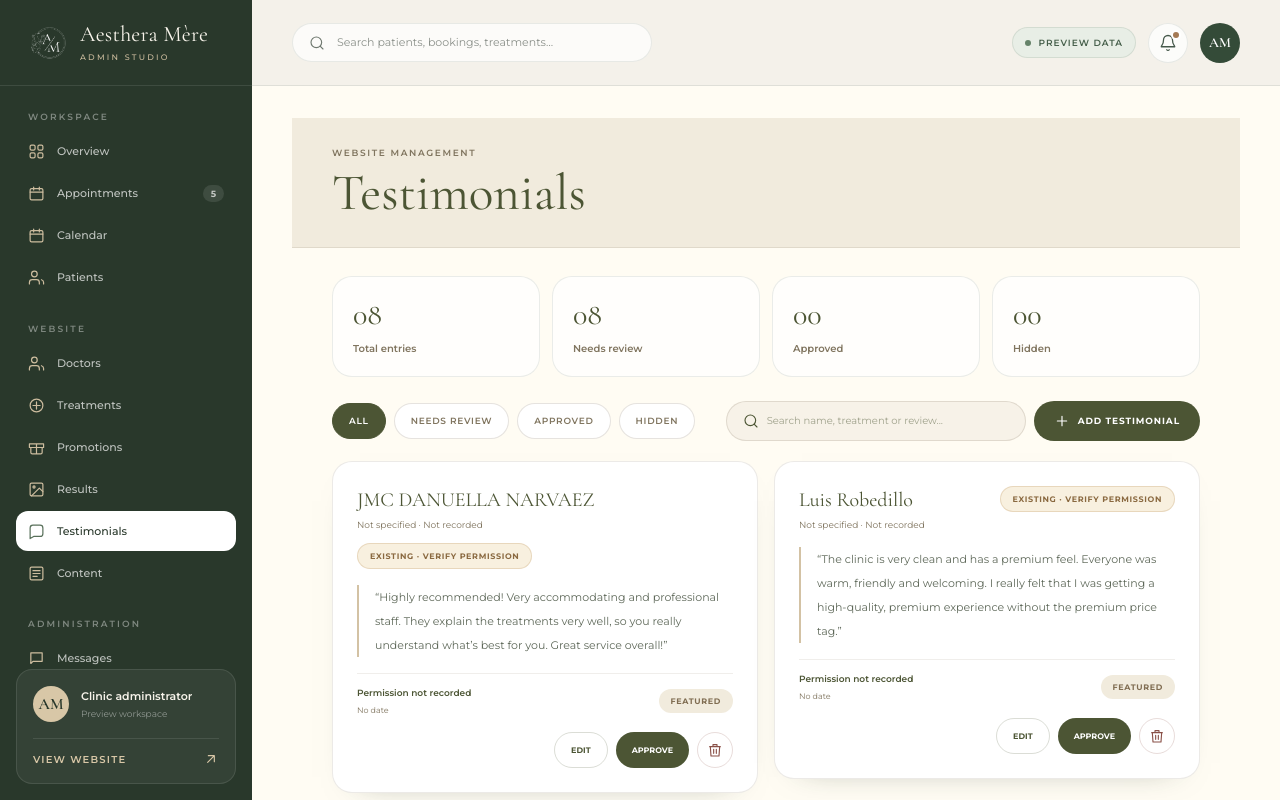
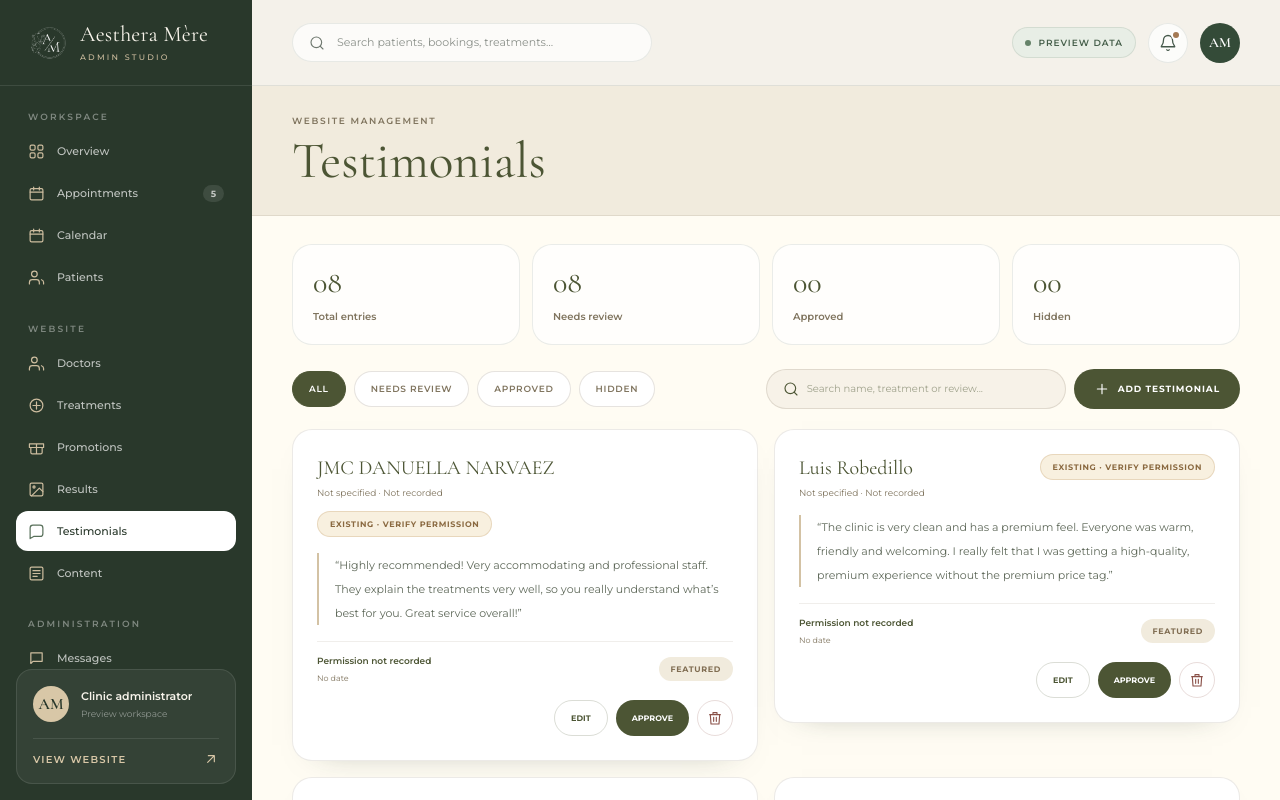
Before and after one commit to bettybeatrix/aesthera-mere, a Next.js app: page /admin/testimonials in a window 1280 px wide. Shown: the top 800 px of the page. Built offline with nearby package versions, Linux system fonts and the light colour scheme.

Commit message:
style: match testimonials header spacing to other admin pages

```diff
--- a/components/admin/TestimonialsWorkspace.tsx
+++ b/components/admin/TestimonialsWorkspace.tsx
@@ -253,7 +253,7 @@ export default function TestimonialsWorkspace({ initialTestimonials }: Props) {
   ) : null;
 
   return (
-    <main className="min-h-screen bg-[#FFFCF3] px-5 pb-16 pt-7 text-[#4C5534] sm:px-8 lg:px-10 lg:pt-8">
+    <main className="min-h-screen bg-[#FFFCF3] pb-16 text-[#4C5534]">
       <header className="border-b border-[#80755F]/15 bg-[#F1EBDD] px-6 py-7 md:px-10">
         <div className="mx-auto flex max-w-[1280px] flex-col justify-between gap-5 sm:flex-row sm:items-end">
           <div>
```
